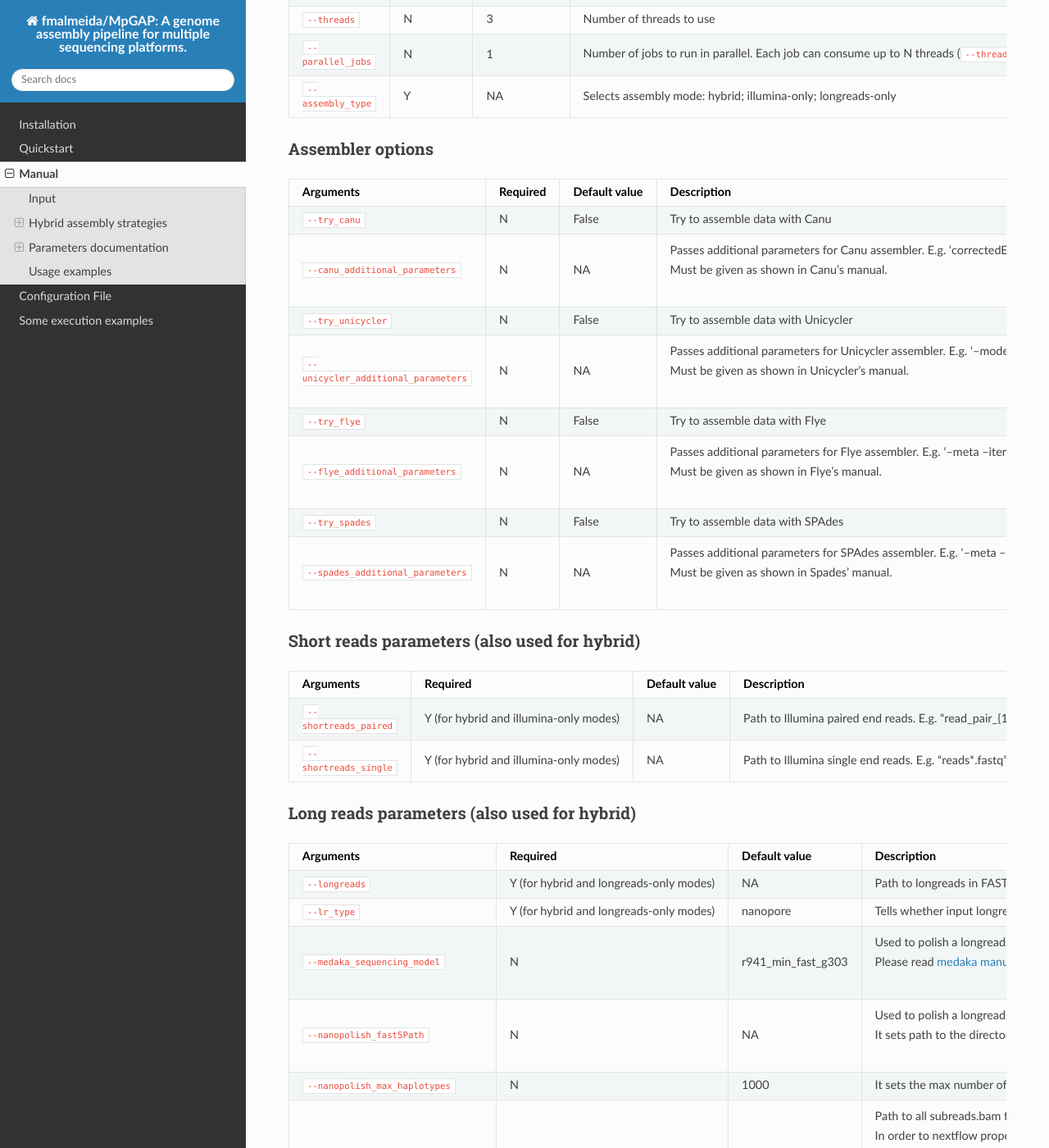
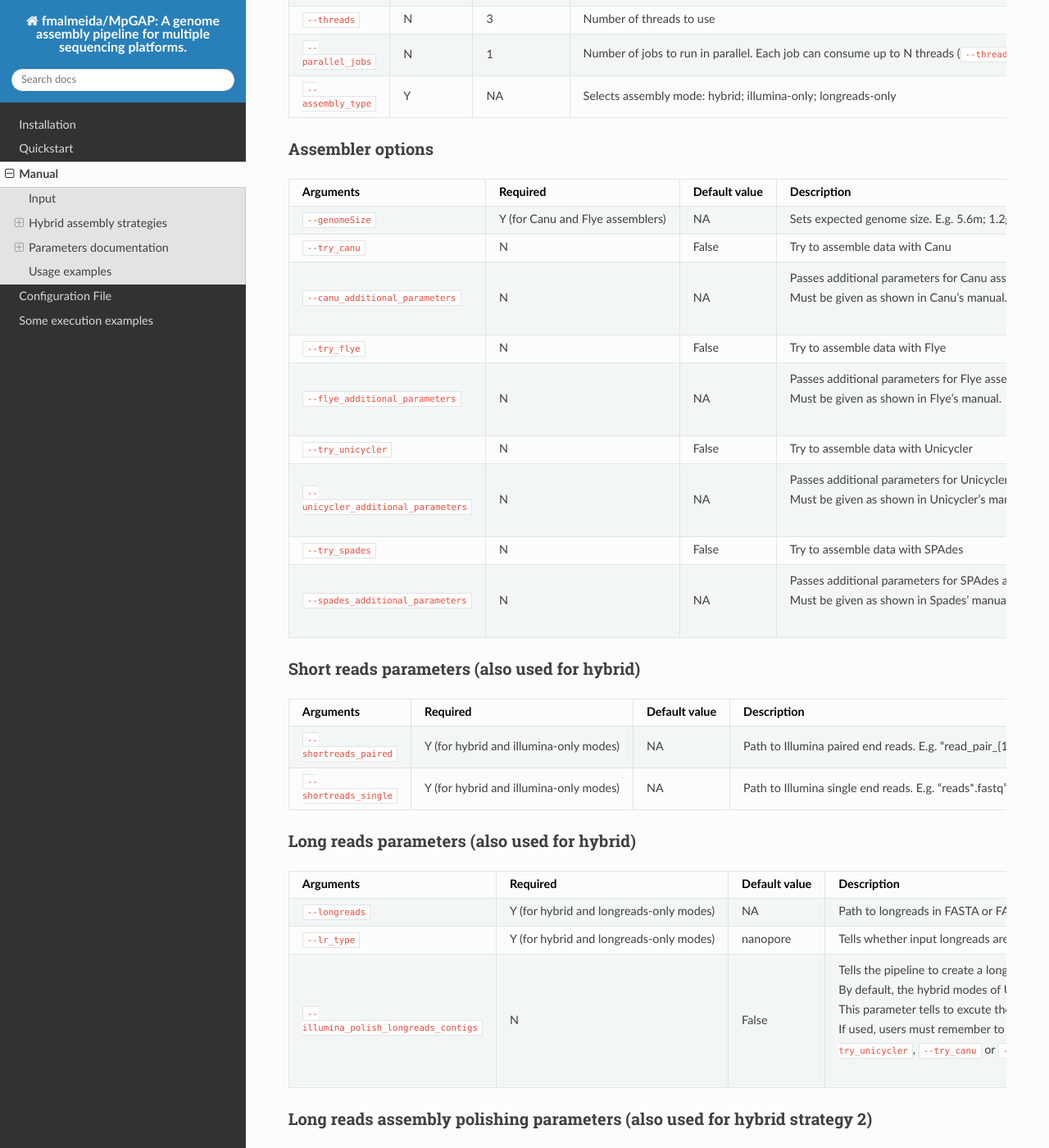
Before and after one commit to fmalmeida/MpGAP, a Sphinx documentation site: the page built from docs/manual.rst, in a window 1280 px wide and 1400 px high, scrolled down 1638 px. Shown: the whole window at 82% size. Built offline with Sphinx 7.4.7 and the Read the Docs theme 2.0.0, drawn with Linux system fonts in a browser that asks for light colours.

Commit message:
Update manual.rst

```diff
--- a/docs/manual.rst
+++ b/docs/manual.rst
@@ -110,6 +110,10 @@ Assembler options
      - Default value
      - Description
 
+   * - ``--genomeSize``
+     - Y (for Canu and Flye assemblers)
+     - NA
+     - Sets expected genome size. E.g. 5.6m; 1.2g.
 
    * - ``--try_canu``
      - N
@@ -122,6 +126,17 @@ Assembler options
      - | Passes additional parameters for Canu assembler. E.g. 'correctedErrorRate=0.075 corOutCoverage=200'.
        | Must be given as shown in Canu's manual.
 
+   * - ``--try_flye``
+     - N
+     - False
+     - Try to assemble data with Flye
+
+   * - ``--flye_additional_parameters``
+     - N
+     - NA
+     - | Passes additional parameters for Flye assembler. E.g. '--meta --iterations 4'.
+       | Must be given as shown in Flye's manual.
+
    * - ``--try_unicycler``
      - N
      - False
@@ -179,6 +183,36 @@ Short reads parameters (also used for hybrid)
 
 Long reads parameters (also used for hybrid)
 ---------------------------------------------
+
+.. list-table::
+   :widths: 20 10 20 50
+   :header-rows: 1
+
+   * - Arguments
+     - Required
+     - Default value
+     - Description
+
+   * - ``--longreads``
+     - Y (for hybrid and longreads-only modes)
+     - NA
+     - Path to longreads in FASTA or FASTQ formats.
+
+   * - ``--lr_type``
+     - Y (for hybrid and longreads-only modes)
+     - nanopore
+     - Tells whether input longreads are: pacbio or nanopore.
+
+   * - ``--illumina_polish_longreads_contigs``
+     - N
+     - False
+     - | Tells the pipeline to create a long reads only assembly and polish it with short reads.
+       | By default, the hybrid modes of Unicycler and SPAdes are executed.
+       | This parameter tells to excute the hybrid strategy 2 (longreads -> polish) instead of Unicycler/SPAdes hybrid modes.
+       | If used, users must remember to select which assemblers to use for a long reads only assembly first: ``--try_unicycler``, ``--try_canu`` or ``--try_flye``.
+
+Long reads assembly polishing parameters (also used for hybrid strategy 2)
+--------------------------------------------------------------------------
 
 .. list-table::
    :widths: 20 10 20 50
```
Also changed, not shown: other parts of docs/manual.rst (+0 -11 lines).
